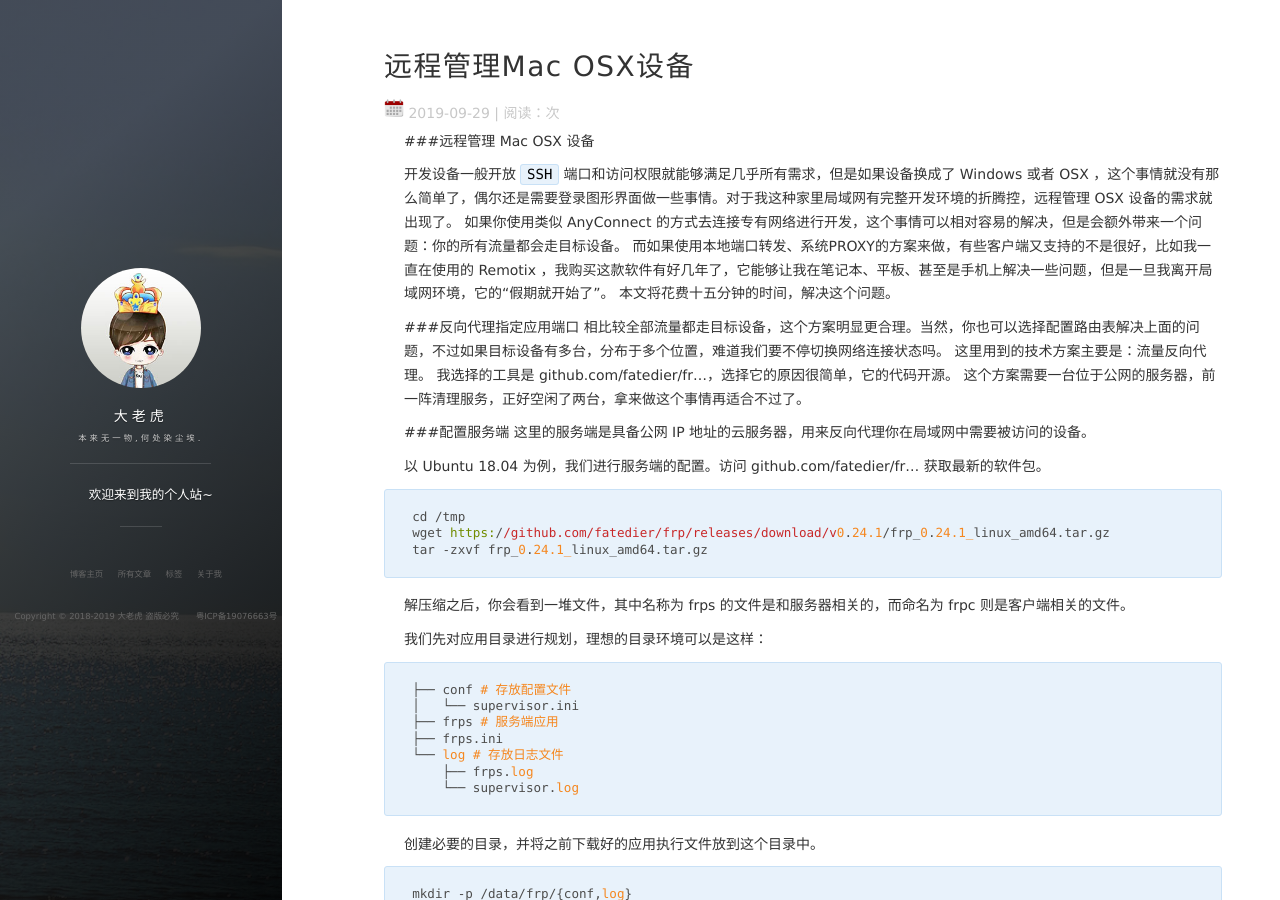
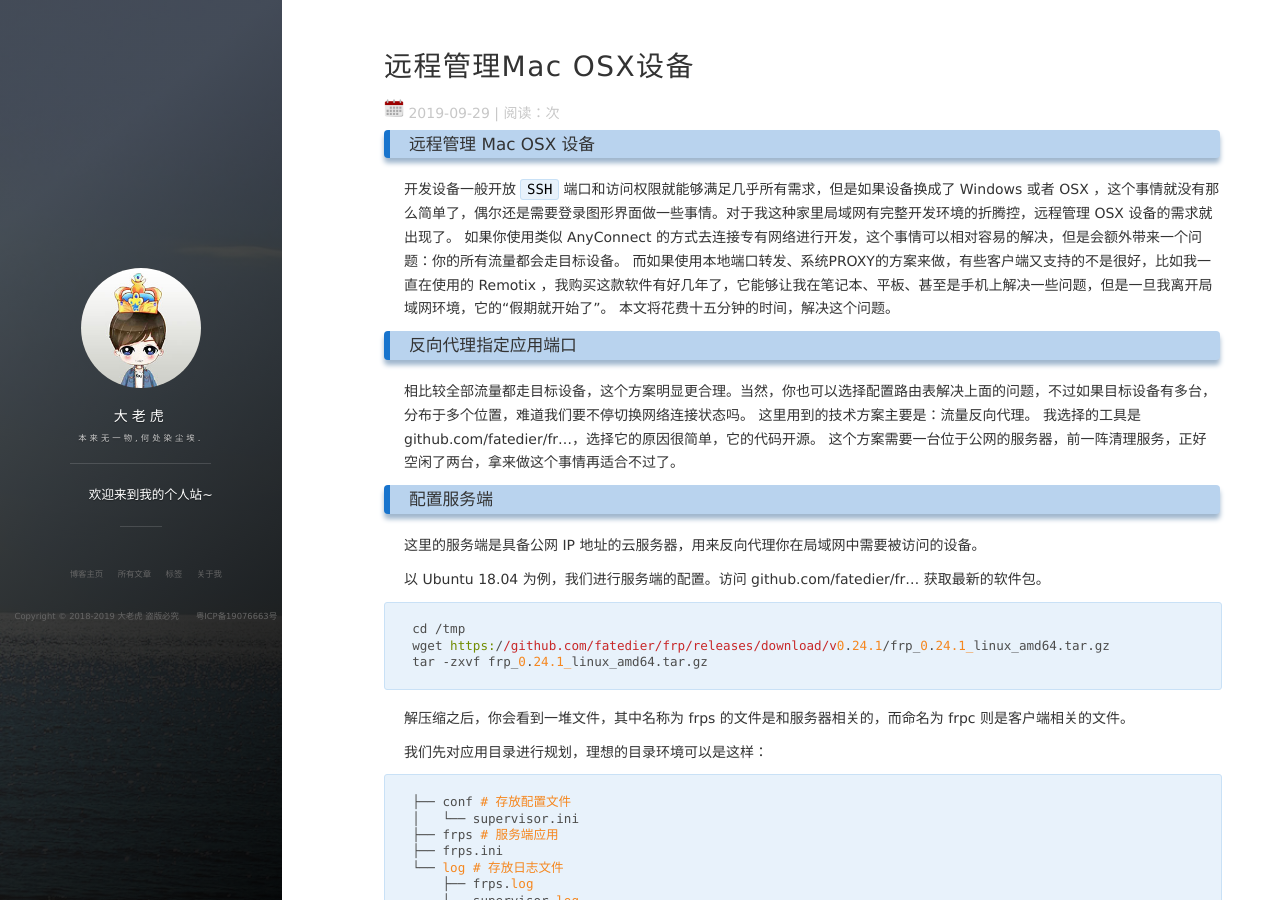
Before and after one commit to freeBufToTiger/freeBufToTiger.github.io, a Jekyll site: the page built from _posts/2019-09-29-远程管理Mac OSX设备.md, in a window 1280 px wide and 900 px high. Built offline with Jekyll 4.4.1, drawn with Linux system fonts in a browser that asks for light colours; nearby versions of some CDN libraries; comment, search, counter and statistics services are not loaded; some of the changed lines change nothing that is shown; some of the changed text lies outside the part shown.

Commit message:
[^]修改bug

```diff
--- a/_posts/2019-09-29-远程管理Mac OSX设备.md
+++ b/_posts/2019-09-29-远程管理Mac OSX设备.md
@@ -5,20 +5,20 @@ date: 2019-09-29
 tags: Mac
 ---
 
-###远程管理 Mac OSX 设备
+### 远程管理 Mac OSX 设备
 
 开发设备一般开放 `SSH` 端口和访问权限就能够满足几乎所有需求，但是如果设备换成了 Windows 或者 OSX ，这个事情就没有那么简单了，偶尔还是需要登录图形界面做一些事情。对于我这种家里局域网有完整开发环境的折腾控，远程管理 OSX 设备的需求就出现了。
 如果你使用类似 AnyConnect 的方式去连接专有网络进行开发，这个事情可以相对容易的解决，但是会额外带来一个问题：你的所有流量都会走目标设备。
 而如果使用本地端口转发、系统PROXY的方案来做，有些客户端又支持的不是很好，比如我一直在使用的 Remotix ，我购买这款软件有好几年了，它能够让我在笔记本、平板、甚至是手机上解决一些问题，但是一旦我离开局域网环境，它的“假期就开始了”。
 本文将花费十五分钟的时间，解决这个问题。
 
-###反向代理指定应用端口
+### 反向代理指定应用端口
 相比较全部流量都走目标设备，这个方案明显更合理。当然，你也可以选择配置路由表解决上面的问题，不过如果目标设备有多台，分布于多个位置，难道我们要不停切换网络连接状态吗。
 这里用到的技术方案主要是：流量反向代理。
 我选择的工具是 github.com/fatedier/fr…，选择它的原因很简单，它的代码开源。
 这个方案需要一台位于公网的服务器，前一阵清理服务，正好空闲了两台，拿来做这个事情再适合不过了。
 
-###配置服务端
+### 配置服务端
 这里的服务端是具备公网 IP 地址的云服务器，用来反向代理你在局域网中需要被访问的设备。
 
 以 Ubuntu 18.04 为例，我们进行服务端的配置。访问 github.com/fatedier/fr… 获取最新的软件包。
@@ -94,7 +94,7 @@ tags: Mac
 
 当然，别忘记重启 supervisor 让配置生效，具体操作上一篇文章中有讲。
 
-###配置客户端
+### 配置客户端
 
 这里的客户端是指你需要被访问的设备，或者使用端口转发规则能够访问到目标设备的路由器、交换机设备，本文中的客户端指的是一台 Mac Book Pro 笔记本。
 
@@ -158,8 +158,8 @@ tags: Mac
 	<img src="/images/posts/codeImg/authsuccess.jpeg" height="300" width="500">
 </div>
 
-###最后
+### 最后
 长时间这样暴露端口，其实并不是理智 & 安全的选择，为了更加安全的使用这个服务，我们还需要做一些额外的策略，后续我会再更新一篇，详细介绍如何处理。
 
 
-原文链接: https://soulteary.com/2019/03/11/mac-osx-remote-management.html
+[原文链接](https://soulteary.com/2019/03/11/mac-osx-remote-management.html): https://soulteary.com/2019/03/11/mac-osx-remote-management.html
```
